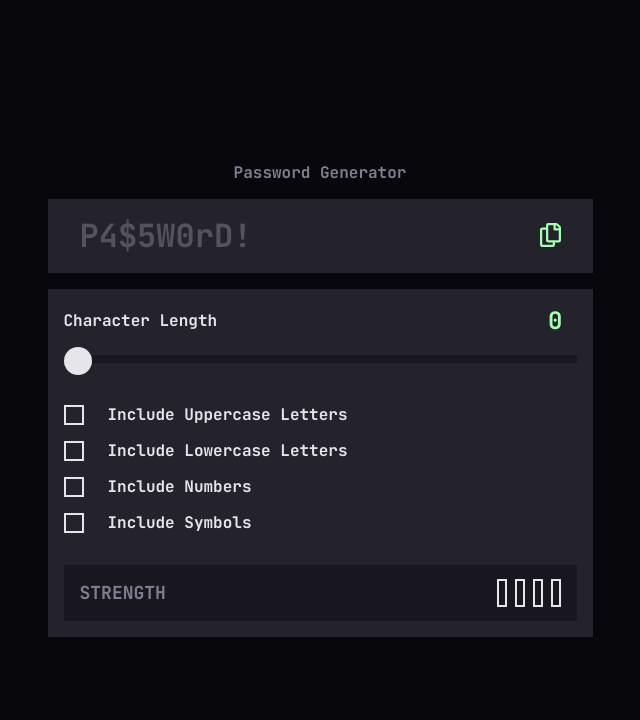
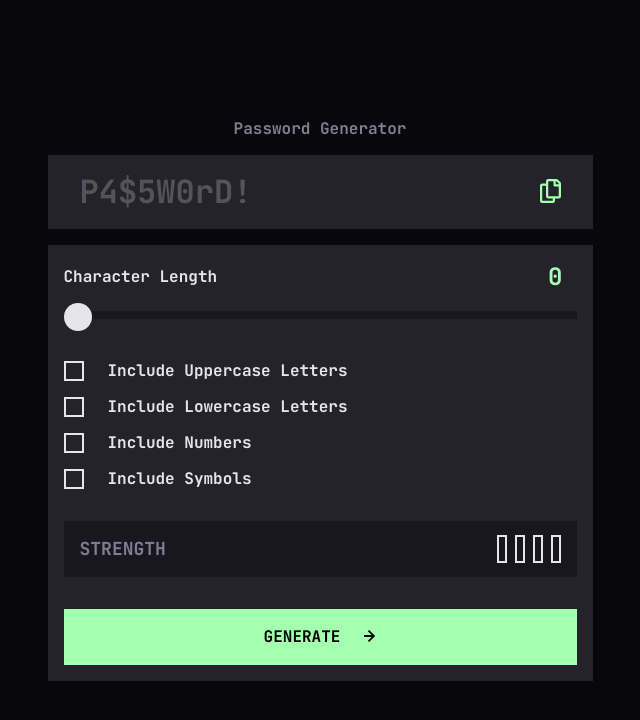
Before and after one commit to RicardoGeada/fm-password-generator, an Angular app: page / in a window 1280 px wide. Shown: the top 720 px of the page, without its empty margins (320-960 px from the left). Built offline with nearby package versions, Linux system fonts and the light colour scheme.

Commit message:
feat(password-settings): add generate button

```diff
--- a/src/app/components/password-settings/password-settings.html
+++ b/src/app/components/password-settings/password-settings.html
@@ -36,4 +36,10 @@
   <!-- password strength -->
   <app-password-strength value=""></app-password-strength>
   <!-- generate button -->
+  <button class="generate-btn">
+    <span>GENERATE</span>
+    <div class="icon">
+      <svg width="12" height="12" xmlns="http://www.w3.org/2000/svg"><path fill="currentColor" d="m5.106 12 6-6-6-6-1.265 1.265 3.841 3.84H.001v1.79h7.681l-3.841 3.84z"/></svg>
+    </div>
+  </button>
 </div>
--- a/src/app/components/password-settings/password-settings.scss
+++ b/src/app/components/password-settings/password-settings.scss
@@ -92,7 +92,7 @@
   align-items: center;
   gap: var(--spacing-300);
   cursor: pointer;
-  @include fonts.apply-text-preset("4");
+  @include fonts.apply-text-preset('4');
 
   &__input {
     appearance: none;
@@ -115,3 +115,21 @@
     }
   }
 }
+
+.generate-btn {
+  border: 2px solid var(--color-green-200);
+  background-color: var(--color-green-200);
+  padding: var(--spacing-200) var(--spacing-400);
+  display: flex;
+  justify-content: center;
+  align-items: center;
+  gap: var(--spacing-300);
+  cursor: pointer;
+
+  @include fonts.apply-text-preset('4');
+
+  &:hover {
+    background-color: transparent;
+    color: var(--color-green-200);
+  }
+}
```
